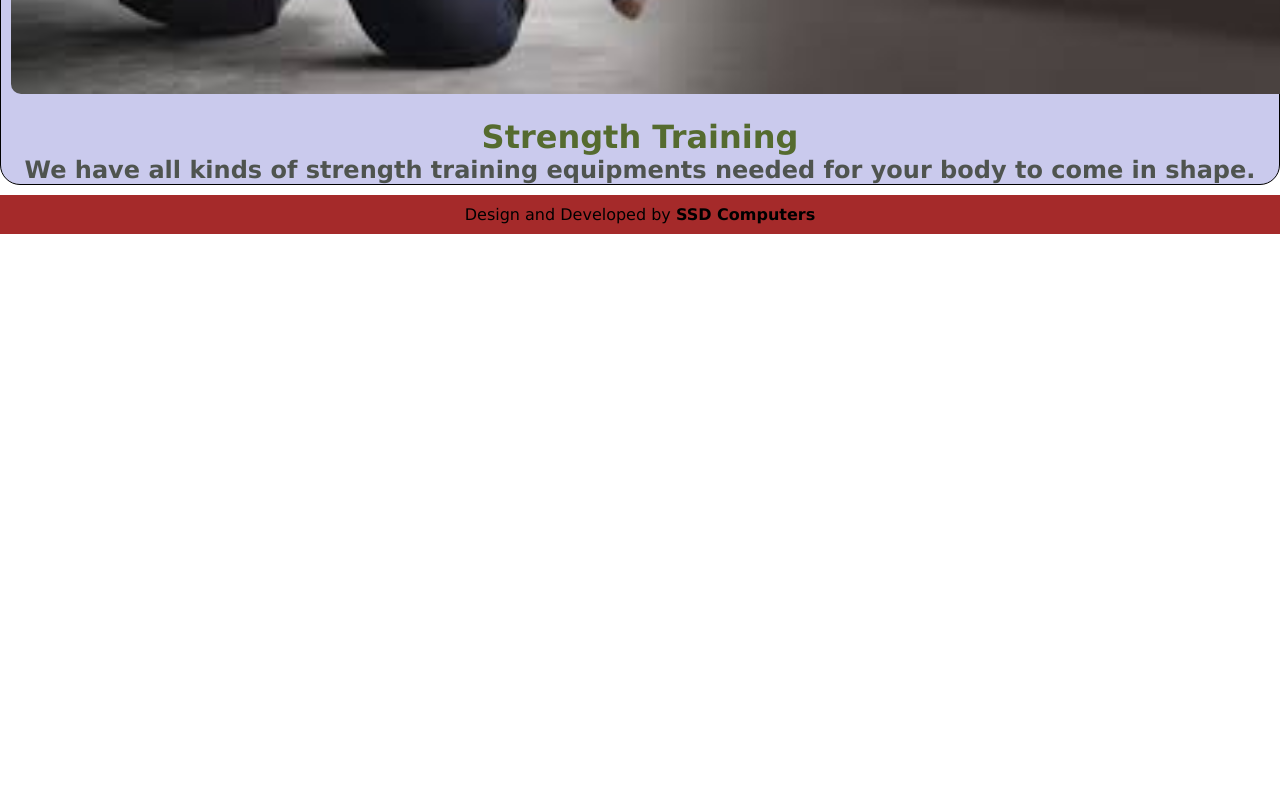
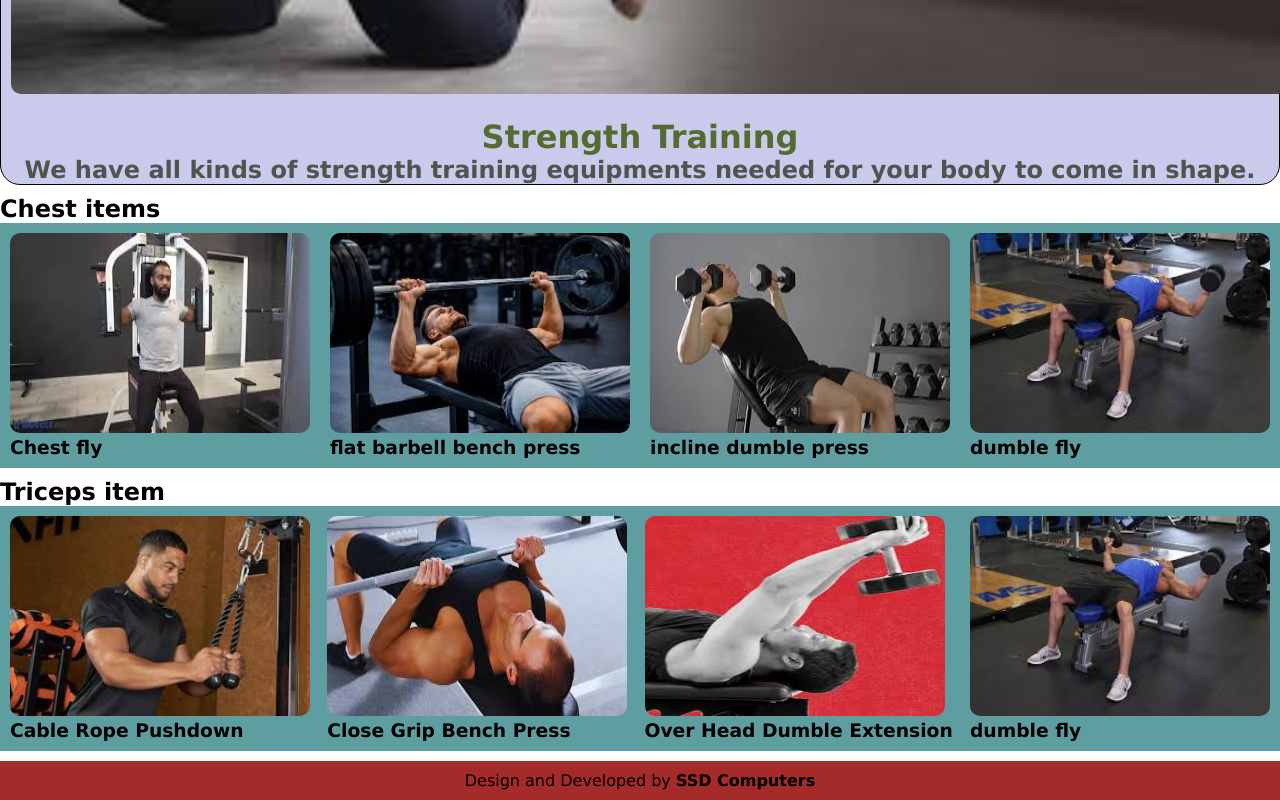
Before and after one commit to shahzadshaikh/Deshmukh-gym, a plain HTML site: page pages/strengthtraining.html in a window 1280 px wide. Shown: the part 367-1167 px from the top of the page. Before the commit the page ends 800 px from the top, so only its background shows below. Drawn offline with Linux system fonts and the light colour scheme.

Commit message:
complete project

```diff
--- a/pages/strengthtraining.html
+++ b/pages/strengthtraining.html
@@ -36,6 +36,59 @@
                 <h1>Strength Training</h1>
                 <h2>We have all kinds of strength training equipments needed for your body to come in shape.</h2>
             </div>
+            <h2>Chest items</h2>
+            <div class="parent">
+            <div class="chest-section">
+                <img src="../images/chestfly.jpg" alt="chestfly">
+                <h3>Chest fly</h3>
+            </div>
+
+
+            <div class="chest-section">
+                <img src="../images/flatbarbelbenchpress.jpg" alt="flatbarbelbenchpress">
+                <h3>flat barbell bench press</h3>
+            </div>
+
+
+            <div class="chest-section">
+              <img src="../images/inclinedumblepress.jpg" alt="inclinedumblepress">
+                <h3>incline dumble press</h3>
+            </div>
+
+
+            <div class="chest-section">
+            <img src="../images/dumblefly.jpg" alt="dumblefly">
+                <h3>dumble fly</h3>
+            </div>
+
+            </div>
+
+            <h2>Triceps item</h2>
+            <div class="parent">
+            <div class="chest-section">
+                <img src="../images/cableropepushdown.jpg" alt="cableropepushdown">
+                <h3>Cable Rope Pushdown</h3>
+            </div>
+
+
+            <div class="chest-section">
+                <img src="../images/closegripbechpress.jpg" alt="closegripbechpress">
+                <h3>Close Grip Bench Press</h3>
+            </div>
+
+
+            <div class="chest-section">
+              <img src="../images/overheaddumbleextension.jpg" alt="overheaddumbleextension">
+                <h3>Over Head Dumble Extension</h3>
+            </div>
+
+
+            <div class="chest-section">
+            <img src="../images/dumblefly.jpg" alt="dumblefly">
+                <h3>dumble fly</h3>
+            </div>
+
+            </div>
         </header>
         <footer>Design and Developed by <b>SSD Computers</b></footer>
     </main>
```
Also changed, not shown: pages/cardiotraining.html (+52 -0 lines).
